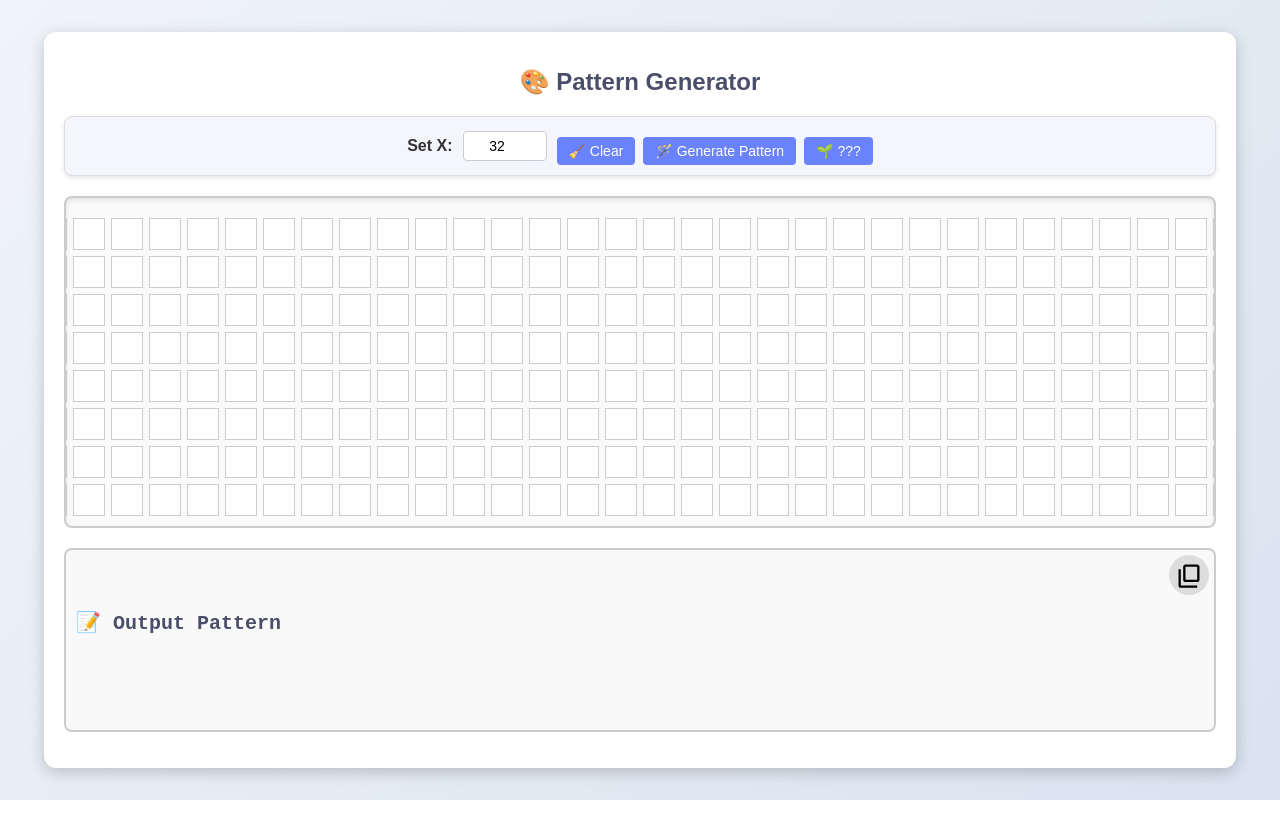
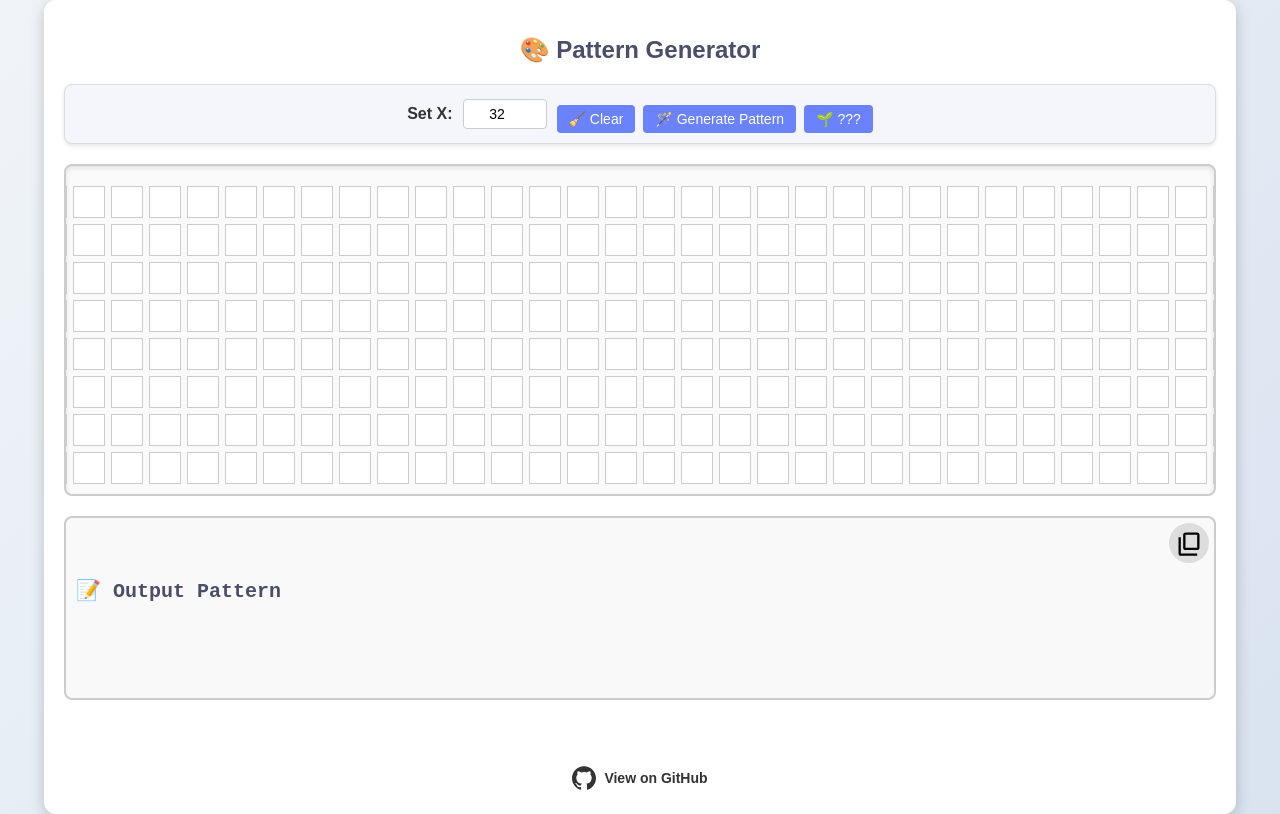
Before and after one commit to viecon/pattern-generator, a plain HTML site: page index.html in a window 1280 px wide. Drawn offline with Linux system fonts and the light colour scheme.

Commit message:
add footer

```diff
--- a/index.html
+++ b/index.html
@@ -48,7 +48,29 @@
         </button>
       </div>
       <div id="copyNotification" class="copy-notification"></div>
+      <footer class="footer">
+        <a
+          href="https://github.com/shawn28e7/pattern-generator"
+          target="_blank"
+          class="github-link"
+          title="View on GitHub"
+        >
+          <svg
+            xmlns="http://www.w3.org/2000/svg"
+            viewBox="0 0 24 24"
+            width="32"
+            height="32"
+            fill="currentColor"
+          >
+            <path
+              d="M12 0.296c-6.627 0-12 5.373-12 12 0 5.303 3.438 9.8 8.205 11.385.6.111.82-.261.82-.577 0-.285-.011-1.04-.016-2.04-3.338.726-4.042-1.609-4.042-1.609-.546-1.387-1.332-1.756-1.332-1.756-1.089-.745.083-.729.083-.729 1.205.084 1.839 1.238 1.839 1.238 1.07 1.834 2.809 1.304 3.495.997.108-.775.418-1.305.762-1.605-2.665-.304-5.466-1.332-5.466-5.93 0-1.31.469-2.381 1.236-3.221-.124-.303-.535-1.523.117-3.176 0 0 1.008-.322 3.3 1.23a11.507 11.507 0 0 1 3-.404c1.018.004 2.042.137 3 .404 2.292-1.552 3.3-1.23 3.3-1.23.653 1.653.242 2.873.118 3.176.769.84 1.236 1.911 1.236 3.221 0 4.61-2.804 5.624-5.475 5.922.43.372.823 1.104.823 2.224 0 1.606-.014 2.898-.014 3.293 0 .319.217.694.825.576C20.565 22.092 24 17.592 24 12.296c0-6.627-5.373-12-12-12"
+            />
+          </svg>
+          View on GitHub
+        </a>
+      </footer>
     </div>
+
     <script src="script.js"></script>
   </body>
 </html>
--- a/styles.css
+++ b/styles.css
@@ -221,3 +221,33 @@ h2 {
 .copy-notification.error {
   background-color: #f44336;
 }
+.footer {
+  margin-top: 30px;
+  text-align: center;
+}
+
+.github-link {
+  display: inline-flex;
+  align-items: center;
+  gap: 8px;
+  text-decoration: none;
+  color: #333;
+  font-weight: bold;
+  font-size: 14px;
+  margin-top: 20px;
+}
+
+.github-link svg {
+  width: 24px;
+  height: 24px;
+  fill: #333;
+  transition: fill 0.3s ease;
+}
+
+.github-link:hover svg {
+  fill: #6a82fb;
+}
+
+.github-link:hover {
+  color: #6a82fb;
+}
```
